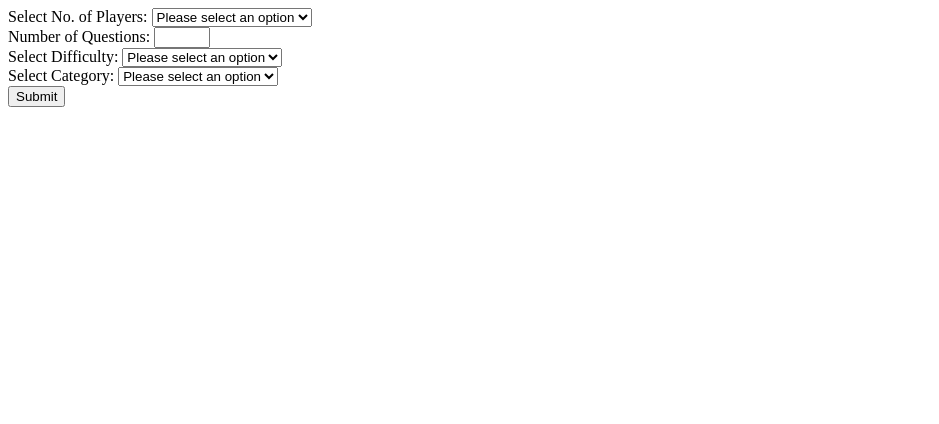
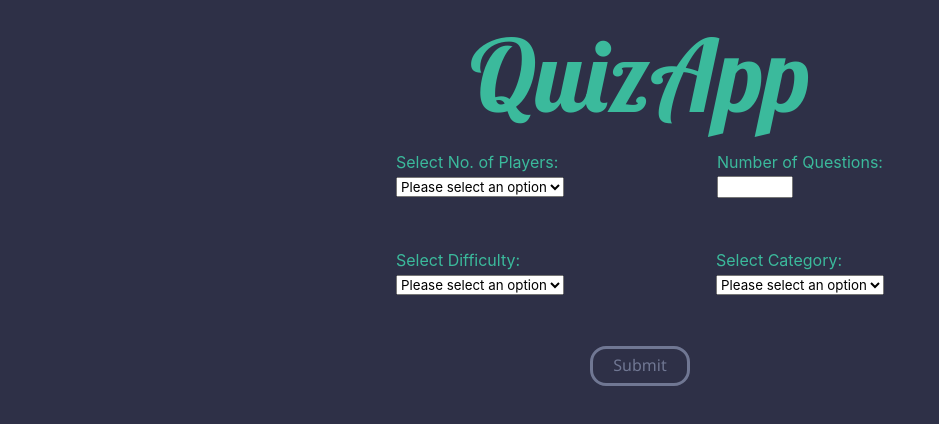
Before and after one commit to despinaki/Quiz_Project, a React app: page / in a window 1280 px wide. Shown: the top 424 px of the page, without its empty margins (0-939 px from the left). Built offline with nearby package versions, Linux system fonts and the light colour scheme.

Commit message:
initial styling

```diff
--- a/package.json
+++ b/package.json
@@ -29,7 +29,11 @@
     "@babel/core": "^7.11.1",
     "@babel/preset-env": "^7.11.0",
     "@babel/preset-react": "^7.10.4",
+    "bootstrap": "^4.5.2",
+    "bulma": "^0.9.0",
     "react": "^16.13.1",
+    "react-bootstrap": "^1.3.0",
+    "react-bulma-components": "^3.4.0",
     "react-dom": "^16.13.1",
     "react-redux": "^7.2.1",
     "react-router-dom": "^5.2.0",
--- a/public/index.html
+++ b/public/index.html
@@ -2,7 +2,9 @@
 <html>
   <head>
     <meta charset="utf-8">
+    <meta name="viewport" content="width=device-width, initial-scale=1">
     <title>Quiz Collab</title>
+    <link rel="stylesheet" href="https://cdn.jsdelivr.net/npm/bulma@0.9.0/css/bulma.min.css">
   </head>
   <body>
     <div id="root"></div>
--- /dev/null
+++ b/src/App.css
@@ -0,0 +1,4 @@
+body {
+    background-color: #2E3047;
+    height: 100vh;
+}
--- a/src/App.js
+++ b/src/App.js
@@ -3,6 +3,7 @@ import { Home, Quiz } from './containers'
 import Players from './components/Players'
 import ResultsForm from './components/ResultsForm'
 import { Switch, Route } from "react-router"
+import './App.css'
 
 
 class App extends React.Component {
--- /dev/null
+++ b/src/components/Form.css
@@ -0,0 +1,31 @@
+input[type="submit"] {
+    background-color: #2E3047;
+    color: #707793;
+    border: 3px #707793 solid;
+    border-radius: 16px;
+    justify-self: center;
+    width: 100px;
+    font-family: "Segoe UI";
+
+}
+
+input[type="submit"]:hover {
+    color: #3BBA9C;
+    border-color: #3BBA9C;
+    cursor: pointer;
+}
+form {
+    display: grid;
+    grid-template-rows: 3fr 1fr;
+    margin: 0 auto;
+    width: 50%;
+    grid-row-gap: 50px;
+}
+
+#form-inputs {
+    width: 100%;
+    display: grid;
+    grid-template: 1fr 1fr / 1fr 1fr;
+    grid-row-gap: 50px;
+    color:  #3BBA9C;
+}
--- a/src/components/Form.js
+++ b/src/components/Form.js
@@ -2,6 +2,8 @@ import React, { Component } from 'react';
 import { connect } from 'react-redux';
 import { getQuestions } from '../actions/Actions';
 import { withRouter } from 'react-router-dom';
+// import { Columns } from 'react-bulma-components';
+import './Form.css'
 
 class Form extends Component {
     state = {quizSettings: {}}
@@ -20,10 +22,13 @@ class Form extends Component {
     }
 
     render(){
+
         return(
             <div>
             <form onSubmit={this.handleSubmit}>
-                <label>Select No. of Players: </label>
+            <div id="form-inputs">
+            <div>
+                    <label>Select No. of Players: </label> <br/>
                     <select name="players" onChange={this.handleInput}>
 
                         <option value="" selected disabled>Please select an option</option>
@@ -31,30 +36,40 @@ class Form extends Component {
                         {/* <option value = "2"> 2 </option>
                         <option value = "3"> 3 </option>
                         <option value = "4"> 4 </option> */}
-                </select><br></br>
+                    </select>
+                </div>
 
-                <label>Number of Questions: </label>
-                <input type="number" min="1" max="20" onChange={this.handleInput} name="questions"/> <br></br>
+                <div>
+                    <label>Number of Questions: </label> <br/>
+                    <input type="number" min="1" max="20" onChange={this.handleInput} name="questions"/>
+                </div>
 
-                <label>Select Difficulty: </label>
+                <div>
+                    <label>Select Difficulty: </label> <br/>
                         <select name="difficulty" onChange={this.handleInput}>
 
                             <option value = "" selected disabled>Please select an option</option>
                             <option value = "easy"> Easy </option>
                             <option value = "medium"> Medium </option>
                             <option value = "difficult"> Difficult </option>
-                </select><br></br>
+                        </select>
+                </div>
 
-                <label>Select Category: </label>
+                <div>
+                    <label>Select Category: </label> <br/>
                         <select name="category" onChange={this.handleInput} >
 
                             <option value="" selected disabled>Please select an option</option>
                             <option value = "9"> General Knowledge </option>
                             <option value = "21"> Sports </option>
                             <option value = "26"> Celebrities </option>
-                </select><br></br>
+                        </select>
+                </div>
+            </div>
 
-                <input type="submit"></input>
+
+
+                <input className="button" style={{paddingTop: "4px"}} type="submit"></input>
                 </form>
             </div>
         )
--- a/src/components/Questions.js
+++ b/src/components/Questions.js
@@ -50,7 +50,7 @@ class Questions extends Component {
         return players.map((item, index) => (
             <div key={index}>
                 {item}
-                <div className={`btn-group`} >
+                <div className="btn-group">
                     {this.props.question.incorrect_answers.map((item1, idx) => (
                         <button disabled={this.state.disabled} onClick={this.click} key={idx} name={item} value={item1}>{item1}</button>
                     ))}
--- a/src/containers/Home.js
+++ b/src/containers/Home.js
@@ -1,11 +1,13 @@
 import React, {Component} from 'react'
 import Form from "../components/Form"
+import './Homepage.css'
 
 class Home extends Component{
 
     render(){
         return (
             <div>
+                <h1>QuizApp</h1>
                 <Form/>
             </div>
         )
--- /dev/null
+++ b/src/containers/Homepage.css
@@ -0,0 +1,12 @@
+@import url('https://fonts.googleapis.com/css2?family=Lobster&display=swap');
+
+div {
+    margin: 0 auto;
+}
+
+h1 {
+    font-family: 'Lobster', cursive;
+    font-size: 100px !important;
+    text-align: center;
+    color: #3BBA9C;
+}
--- a/src/index.js
+++ b/src/index.js
@@ -7,6 +7,7 @@ import { composeWithDevTools } from 'redux-devtools-extension'
 import thunk from 'redux-thunk'
 import FormReducer from "./reducers/FormReducer"
 import { BrowserRouter } from 'react-router-dom'
+// import 'react-bulma-components/dist/react-bulma-components.min.css';
 
 const store = createStore(FormReducer, composeWithDevTools(applyMiddleware(thunk)));
 
```
Also changed, not shown: 1 other file (tests, documents, lock files or other folders). Lines whose indentation alone changed are shown as unchanged.
